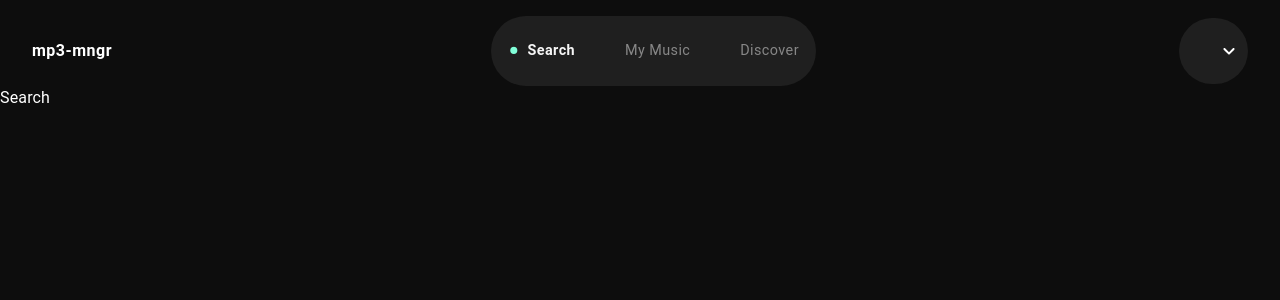
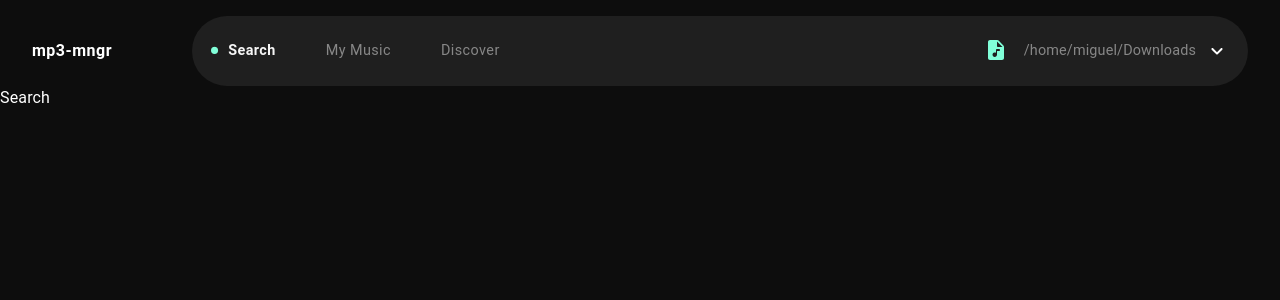
Before and after one commit to miguelroyo18/mp3-mngr, a React (Create React App) app: page / in a window 1280 px wide. Shown: the top 300 px of the page. Built offline with nearby package versions, Linux system fonts and the light colour scheme.

Commit message:
Finish navigation bar (large and small screen size).

```diff
--- a/src/components/NavigationBar.tsx
+++ b/src/components/NavigationBar.tsx
@@ -7,6 +7,7 @@ import IconButton from '@mui/material/IconButton';
 import MenuItem from '@mui/material/MenuItem';
 import Drawer from '@mui/material/Drawer';
 import Typography from '@mui/material/Typography';
+import Divider from '@mui/material/Divider';
 import { Link } from 'react-router-dom';
 
 import Select, { SelectChangeEvent } from '@mui/material/Select';
@@ -16,15 +17,7 @@ import KeyboardArrowDownRoundedIcon from '@mui/icons-material/KeyboardArrowDownR
 import AudioFileRoundedIcon from '@mui/icons-material/AudioFileRounded';
 import MenuRoundedIcon from '@mui/icons-material/MenuRounded';
 
-const StyledToolbar = styled(Toolbar)(({ theme }) => ({
-  display: 'flex',
-  alignItems: 'center',
-  justifyContent: 'space-between',
-  flexShrink: 0,
-  borderRadius: 50,
-  backgroundColor: '#1F1F1F',
-  padding: '8px 12px',
-}));
+import { StyledToolbar, CustomInput, MenuPropsStyle } from '../styles/NavigationBarStyles.js';
 
 export default function NavigationBar() {
   const [open, setOpen] = useState(false);
@@ -42,29 +35,16 @@ export default function NavigationBar() {
 
   const handleButtonClick = (page) => {
     setSelectedPage(page);
+    if (open) {
+      setOpen(false);
+    }
   };
 
-  const [dir, setDir] = React.useState('');
+  const [dir, setDir] = React.useState('/home/miguel/Downloads');
 
   const handleSelectChange = (event: SelectChangeEvent) => {
     setDir(event.target.value);
   };
-
-  // TODO: Move somewhere else
-  const CustomInput = styled(InputBase)(({ theme }) => ({
-    '&:before': {
-      borderBottom: 'none',
-    },
-    '&:after': {
-      borderBottom: 'none',
-    },
-    '&:hover:not(.Mui-disabled):before': {
-      borderBottom: 'none',
-    },
-    '& .MuiInputBase-input': {
-    color: '#878787',
-    },
-  }));
 
   return (
     <Box sx={{ display: 'flex', alignItems: 'center', justifyContent: 'space-between', width: '100%', mt: 2 }}>
@@ -73,7 +53,6 @@ export default function NavigationBar() {
         color="inherit"
         sx={{
           ml: 4,
-          mr: 2,
           whiteSpace: 'nowrap',
           fontWeight: 'bold',
           letterSpacing: '0.5px',
@@ -82,10 +61,10 @@ export default function NavigationBar() {
       >
         mp3-mngr
       </Typography>
-      <Box sx={{ display: { xs: 'none', md: 'flex' }, alignItems: 'center', justifyContent: 'center', width: '100%' }}>
+      <Box sx={{ display: { xs: 'none', md: 'flex' }, alignItems: 'center', justifyContent: 'center', width: '100%', ml: 10, mr: 4 }}>
         <StyledToolbar variant="dense" disableGutters>
-          <Box sx={{ flexGrow: 1, display: 'flex', alignItems: 'center', px: 0 }}>
-            <Box sx={{ display: { xs: 'none', md: 'flex' }, gap: 5 }}>
+          <Box sx={{ flexGrow: 1, display: 'flex', alignItems: 'center', justifyContent: 'space-between', px: 0 }}>
+            <Box sx={{ display: { xs: 'none', md: 'flex' }, gap: 5, mr: 4 }}>
               {pages.map((page) => (
                 <Button
                   key={page.path}
@@ -124,68 +103,25 @@ export default function NavigationBar() {
                 </Button>
               ))}
             </Box>
-          </Box>
-        </StyledToolbar>
-      </Box>
-      <Box sx={{ display: { md: 'flex', xs: 'none' }, alignItems: 'center', mr: 4 }}>
+
             <Select
               value={dir}
               onChange={handleSelectChange}
               input={<CustomInput />}
               IconComponent={KeyboardArrowDownRoundedIcon}
-          sx={{
-            fontSize: '0.9rem',
-            borderRadius: '50px',
-            textTransform: 'none',
-            textOverflow: 'ellipsis',
-            overflow: 'hidden',
-            whiteSpace: 'nowrap',
-            backgroundColor: '#1F1F1F',
-            padding: 2.3,
-          }}
               renderValue={(selected) => (
-          <Box sx={{ display: 'flex', alignItems: 'center' }}>
-            <AudioFileRoundedIcon sx={{ marginRight: 2, ml:1 }} color="primary" />
+              <Box sx={{ display: 'flex', alignItems: 'center', mr: 1 }}>
+                <AudioFileRoundedIcon sx={{ marginRight: 2, ml: 1 }} color="primary" />
                 {selected}
               </Box>
               )}
-          MenuProps={{
-            PaperProps: {
-              sx: {
-                mt: 1,
-                color: '#878787',
-                bgcolor: '#1F1F1F',
-                borderRadius: 5,
-                '& .MuiMenu-list': {
-                  paddingTop: 0,
-                  paddingBottom: 0,
-                },
-                '& .MuiMenuItem-root': {
-                  padding: '12px 20px',
-                  bgcolor: '#1F1F1F',
-                  fontSize: '0.9rem',
-                  whiteSpace: 'nowrap',
-                  overflow: 'hidden',
-                  textOverflow: 'ellipsis',
-                },
-                '& .Mui-selected': {
-                  color: '#F5F5F5',
-                },
-              },
-            },
-            transformOrigin: {
-              vertical: 'top',
-              horizontal: 'center',
-            },
-            anchorOrigin: {
-              vertical: 'bottom',
-              horizontal: 'center',
-            },
-          }}
+              MenuProps={MenuPropsStyle}
             >
-          <MenuItem value={"home/miguel/Downloads"}>/home/miguel/Downloads</MenuItem>
-          <MenuItem value={"home/miguel/Downloads{{fdakjafd}}"}>/home/miguel/Downloadskajsfdlkjasfdlkjqw</MenuItem>
+              <MenuItem value={"/home/miguel/Downloads"}>/home/miguel/Downloads</MenuItem>
+              <MenuItem value={"/home/test/Downloads"}>/home/test/Downloads</MenuItem>
             </Select>
+          </Box>
+        </StyledToolbar>
       </Box>
       <Box sx={{ display: { xs: 'flex', md: 'none' }, mr: 4 }}>
         <IconButton aria-label="Menu button" onClick={toggleDrawer(true)}>
@@ -194,10 +130,43 @@ export default function NavigationBar() {
         <Drawer anchor="top" open={open} onClose={toggleDrawer(false)}>
           <Box sx={{ p: 2, backgroundColor: 'background.default' }}>
             {pages.map((page) => (
-              <MenuItem component={Link} to={page.path} sx={{ textTransform: 'none' }} >
+              <MenuItem
+                component={Link}
+                to={page.path}
+                onClick={() => handleButtonClick(page.path)}
+                variant="outlined"
+                sx={{
+                  borderRadius: '5px',
+                  fontSize: '0.9rem',
+                  fontWeight : selectedPage === page.path ? 'bold' : 'normal',
+                  display: 'flex',
+                  textTransform: 'none',
+                  color: selectedPage === page.path ? 'primary.main' : '#878787',
+                }}
+              >
                 {page.label}
               </MenuItem>
             ))}
+            <Divider />
+            <Select
+              value={dir}
+              onChange={handleSelectChange}
+              input={<CustomInput />}
+              IconComponent={KeyboardArrowDownRoundedIcon}
+              sx={{
+                mt: 1
+              }}
+              renderValue={(selected) => (
+              <Box sx={{ display: 'flex', alignItems: 'center', mr: 1 }}>
+                <AudioFileRoundedIcon sx={{ marginRight: 2, ml: 1 }} color="primary" />
+                {selected}
+              </Box>
+              )}
+              MenuProps={MenuPropsStyle}
+            >
+              <MenuItem value={"/home/miguel/Downloads"}>/home/miguel/Downloads</MenuItem>
+              <MenuItem value={"/home/test/Downloads"}>/home/test/Downloads</MenuItem>
+            </Select>
           </Box>
         </Drawer>
       </Box>
--- /dev/null
+++ b/src/styles/NavigationBarStyles.js
@@ -0,0 +1,59 @@
+import { styled } from '@mui/material/styles';
+import InputBase from '@mui/material/InputBase';
+import Toolbar from '@mui/material/Toolbar';
+
+export const StyledToolbar = styled(Toolbar)(({ theme }) => ({
+  display: 'flex',
+  alignItems: 'center',
+  justifyContent: 'space-between',
+  flexShrink: 0,
+  borderRadius: 50,
+  backgroundColor: '#1F1F1F',
+  padding: '8px 12px',
+  width: '100%',
+}));
+
+export const CustomInput = styled(InputBase)(({ theme }) => ({
+  '&:before': {
+    borderBottom: 'none',
+  },
+  '&:after': {
+    borderBottom: 'none',
+  },
+  '&:hover:not(.Mui-disabled):before': {
+    borderBottom: 'none',
+  },
+  '& .MuiInputBase-input': {
+    color: '#878787',
+    fontSize: '0.9rem',
+    textTransform: 'none',
+    textOverflow: 'ellipsis',
+    overflow: 'hidden',
+    whiteSpace: 'nowrap',
+  },
+}));
+
+export const MenuPropsStyle = {
+  PaperProps: {
+    sx: {
+      mt: 4,
+      color: '#878787',
+      borderRadius: 5,
+      bgcolor: '#1F1F1F',
+      '& .MuiMenu-list': {
+        paddingTop: 0,
+        paddingBottom: 0,
+      },
+      '& .MuiMenuItem-root': {
+        padding: '12px 20px',
+        bgcolor: '#1F1F1F',
+        fontSize: '0.9rem',
+      },
+      '& .Mui-selected': {
+        color: 'primary.main',
+        fontWeight: 'bold',
+        bgcolor: '#1F1F1F !important',
+      },
+    },
+  },
+}
```
Lines whose indentation alone changed are shown as unchanged.
